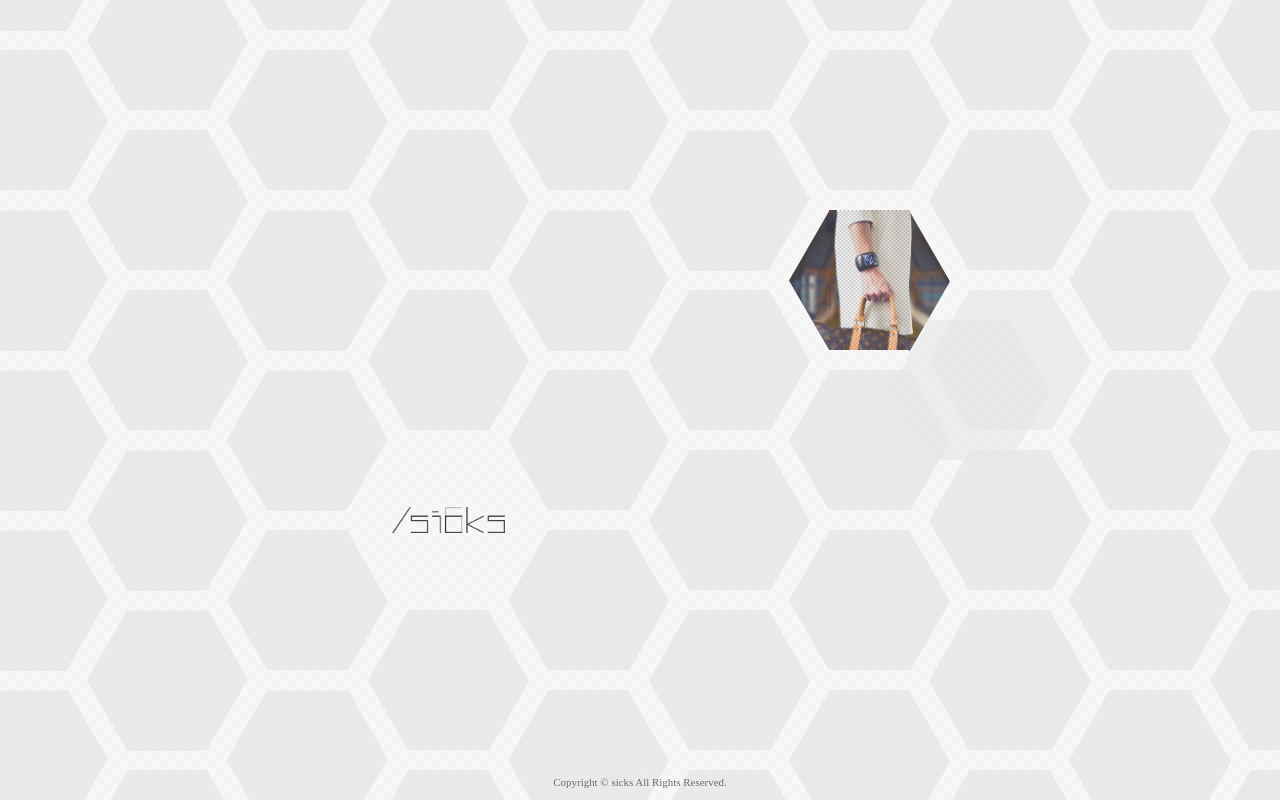
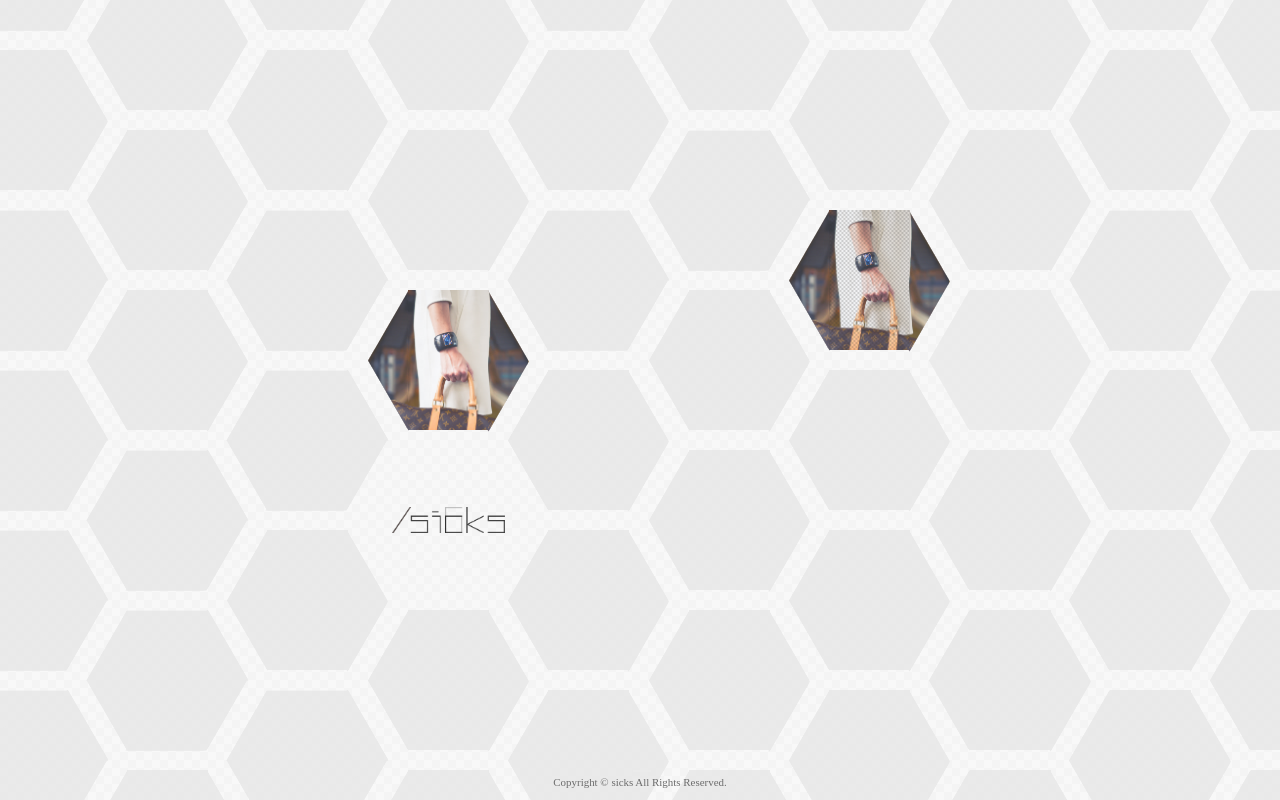
Before and after one commit to maekztn/sicks_top, a PHP site: page / in a window 1280 px wide. Run offline with PHP 8.4, Linux system fonts and the light colour scheme; some libraries are stand-ins or nearby versions.

Commit message:
競合修正

```diff
--- a/css/index.css
+++ b/css/index.css
@@ -348,7 +348,11 @@ body{
   left: -100%;
   right: -100%;
 }
-
+/* 指定の位置にbackgroundで画像配置 */
+.box0910{
+  background-image: url(../images/bag.jpg);
+}
+/* 六角形テクスチャスタイル */
 .texture{
   background-image: url(../images/member_bg.png);
   background-size: 4px;
@@ -366,10 +370,7 @@ body{
 .cont0{
   background-image: url(../images/bag.jpg);
 }
-
-=======
 /* 六角形カラースタイル */
->>>>>>> 3d965d2a3a41a2477562256b2197da2701a1a8f7
 .color{
   pointer-events: none;
   background: #FD6A6A;
@@ -437,7 +438,9 @@ body{
 
 
 /* ===================================================================
- Topページレスポンシブ
+
+ レスポンシブ
+
 =================================================================== */
 @media screen and (max-width:768px){
   body{
@@ -549,9 +552,7 @@ body{
 #privacypolicy .footer{
   position: static;
 }
-/* ===================================================================
- privacypolicyページレスポンシブ
-=================================================================== */
+
 @media screen and (max-width:768px){
   .side-menu{
     padding: 0 30px 30px 30px;
```
